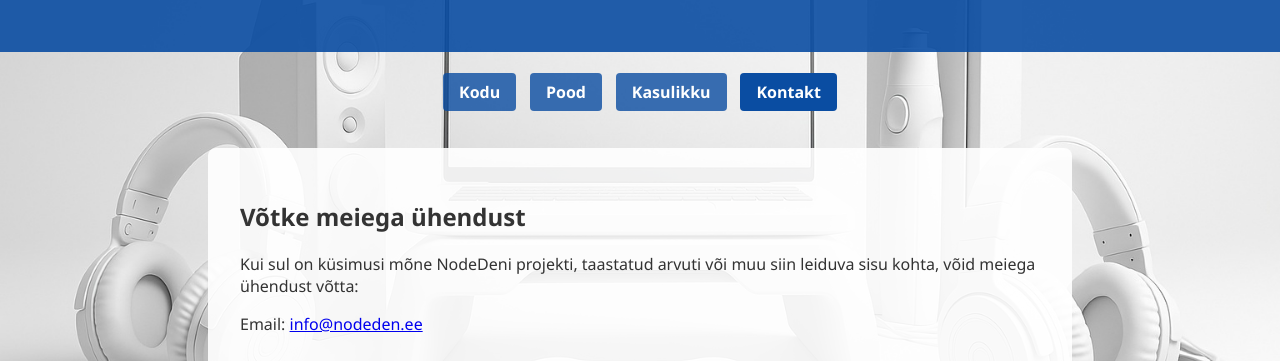
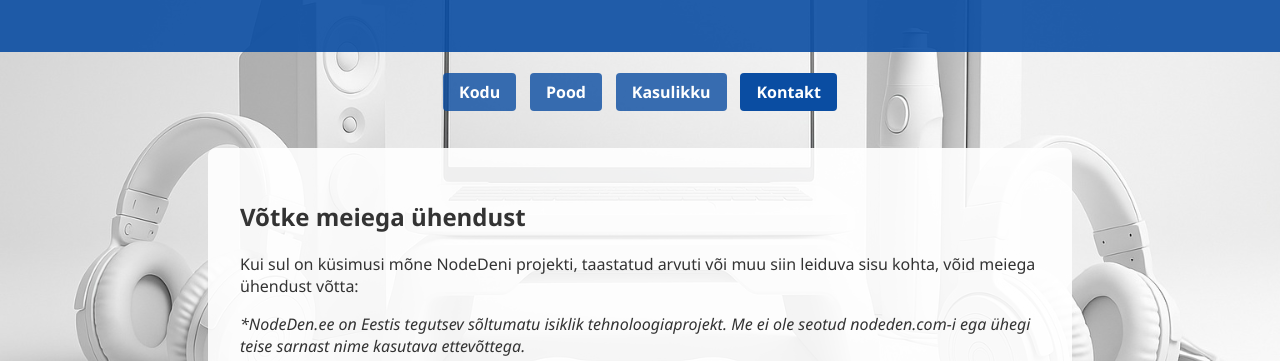
Before and after one commit to NodeDen/nodeden-site, a plain HTML site: page kontakt.html in a window 1280 px wide. Shown: the part 226-587 px from the top of the page. Drawn offline with Linux system fonts and the light colour scheme.

Commit message:
Update kontakt.html

```diff
--- a/kontakt.html
+++ b/kontakt.html
@@ -229,6 +229,7 @@
     <h2>Võtke meiega ühendust</h2>
     <p>Kui sul on küsimusi mõne NodeDeni projekti, taastatud arvuti või muu siin leiduva sisu kohta, võid meiega ühendust võtta:</p>
 
+	<p><em>*NodeDen.ee on Eestis tegutsev sõltumatu isiklik tehnoloogiaprojekt. Me ei ole seotud nodeden.com-i ega ühegi teise sarnast nime kasutava ettevõttega.</em></p>
 
     <p>Email: <a href="mailto:info@nodeden.ee">info@nodeden.ee</a></p>
 
```
